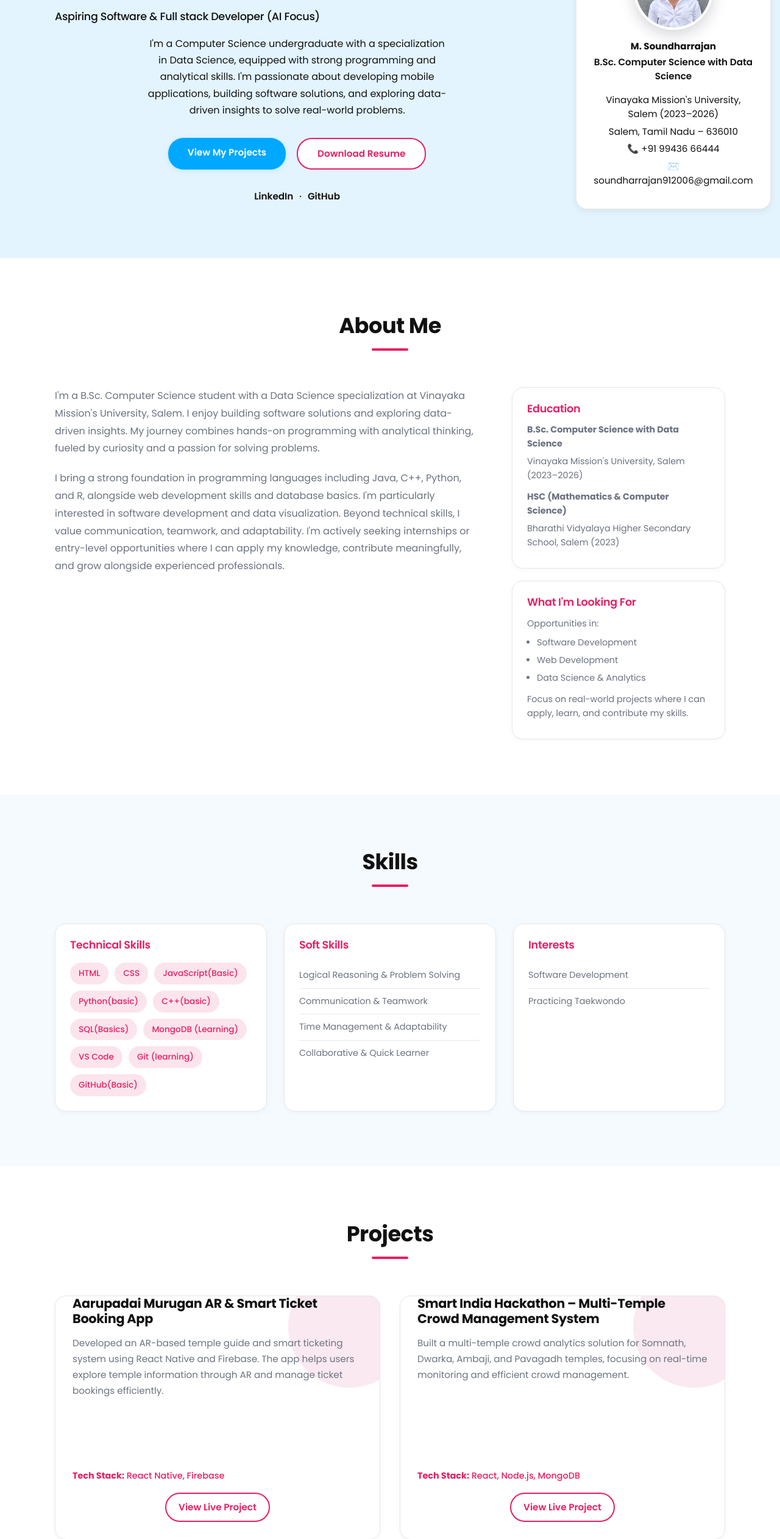
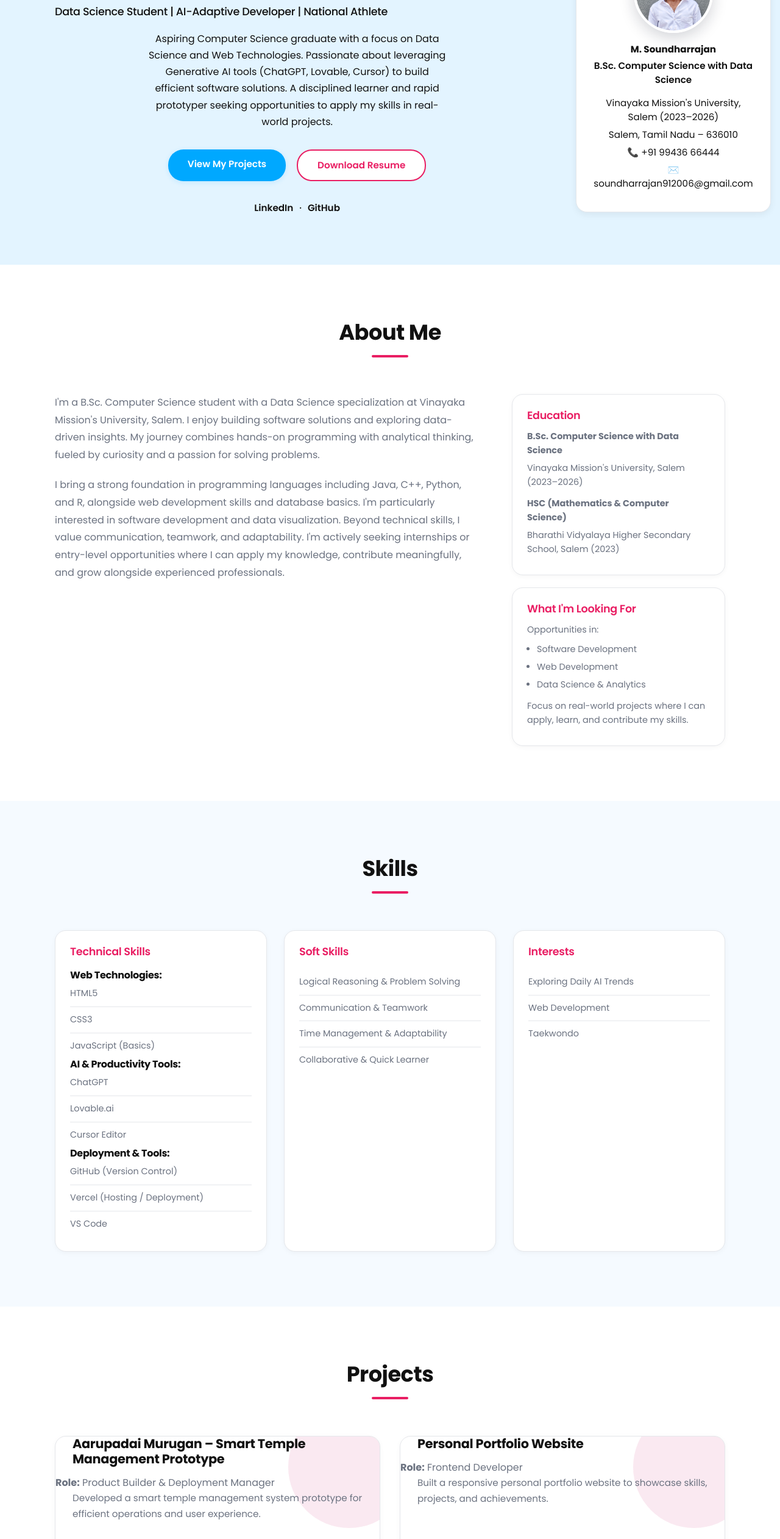
Before and after one commit to soundharrajan912006-tech/portfolio, a plain HTML site: page index.html in a window 1280 px wide. Shown: the part 277-2800 px from the top of the page at 61% size. Drawn offline with Linux system fonts and the light colour scheme.

Commit message:
Add files via upload

```diff
--- a/index.html
+++ b/index.html
@@ -34,16 +34,16 @@
       <div class="hero-text">
         <h1>Hi, I'm M. Soundharrajan</h1>
         <p class="tag">Computer Science Undergraduate • Data science Specialization </p>
-        <h2>Aspiring Software &amp; Full stack Developer (AI Focus)</h2>
+        <h2>Data Science Student | AI-Adaptive Developer | National Athlete</h2>
         <p class="hero-desc">
-          I'm a Computer Science undergraduate with a specialization in Data Science,
-          equipped with strong programming and analytical skills. I'm passionate about
-          developing mobile applications, building software solutions, and exploring
-          data-driven insights to solve real-world problems.
+          Aspiring Computer Science graduate with a focus on Data Science and Web Technologies.
+          Passionate about leveraging Generative AI tools (ChatGPT, Lovable, Cursor) to build efficient
+          software solutions. A disciplined learner and rapid prototyper seeking opportunities to apply
+          my skills in real-world projects.
         </p>
         <div class="hero-actions">
           <a href="#projects" class="btn primary">View My Projects</a>
-          <a href="sp.pdf" class="btn secondary" download="M_Soundharrajan_Resume.pdf">Download Resume</a>
+          <a href="resume sr.pdf" class="btn secondary" download="M_Soundharrajan_Resume.pdf">Download Resume</a>
         </div>
         <div class="hero-socials">
           <a href="https://www.linkedin.com/in/soundharrajan-tkd" target="_blank">LinkedIn</a>
@@ -124,17 +124,29 @@
         <!-- Technical Skills -->
         <div class="skill-card">
           <h3>Technical Skills</h3>
-          <div class="skill-tags">
-            <span class="tag-pill">HTML</span>
-            <span class="tag-pill">CSS</span>
-            <span class="tag-pill">JavaScript(Basic)</span>
-            <span class="tag-pill">Python(basic)</span>
-            <span class="tag-pill">C++(basic)</span>
-            <span class="tag-pill">SQL(Basics)</span>
-            <span class="tag-pill">MongoDB (Learning)</span>
-            <span class="tag-pill">VS Code</span>
-            <span class="tag-pill">Git (learning)</span>
-            <span class="tag-pill">GitHub(Basic)</span>
+          <div class="skill-subsection">
+            <h4>Web Technologies:</h4>
+            <ul class="skill-list">
+              <li>HTML5</li>
+              <li>CSS3</li>
+              <li>JavaScript (Basics)</li>
+            </ul>
+          </div>
+          <div class="skill-subsection">
+            <h4>AI & Productivity Tools:</h4>
+            <ul class="skill-list">
+              <li>ChatGPT</li>
+              <li>Lovable.ai</li>
+              <li>Cursor Editor</li>
+            </ul>
+          </div>
+          <div class="skill-subsection">
+            <h4>Deployment & Tools:</h4>
+            <ul class="skill-list">
+              <li>GitHub (Version Control)</li>
+              <li>Vercel (Hosting / Deployment)</li>
+              <li>VS Code</li>
+            </ul>
           </div>
         </div>
 
@@ -153,8 +165,9 @@
         <div class="skill-card">
           <h3>Interests</h3>
           <ul class="skill-list">
-            <li>Software Development</li>
-            <li>Practicing Taekwondo</li>
+            <li>Exploring Daily AI Trends</li>
+            <li>Web Development</li>
+            <li>Taekwondo</li>
           </ul>
         </div>
       </div>
@@ -169,46 +182,26 @@
       <div class="projects-grid">
         <div class="project-card">
           <div class="accent-block" style="width: 200px; height: 200px; border-radius: 50%; top: -50px; right: -50px;"></div>
-          <h3>Aarupadai Murugan AR &amp; Smart Ticket Booking App</h3>
+          <h3>Aarupadai Murugan – Smart Temple Management Prototype</h3>
+          <p class="project-role"><strong>Role:</strong> Product Builder & Deployment Manager</p>
           <p class="project-desc">
-            Developed an AR-based temple guide and smart ticketing system using React Native
-            and Firebase. The app helps users explore temple information through AR and
-            manage ticket bookings efficiently.
+            Developed a smart temple management system prototype for efficient operations and user experience.
           </p>
-          <p class="project-tech"><strong>Tech Stack:</strong> React Native, Firebase</p>
-          <a href="https://templedharsann.netlify.app" class="project-link" target="_blank" rel="noopener noreferrer">View Live Project</a>
+          <p class="project-tech"><strong>Tech Stack:</strong> React Native (Lovable.ai), GitHub, Vercel</p>
         </div>
 
         <div class="project-card">
           <div class="accent-block" style="width: 200px; height: 200px; border-radius: 50%; top: -50px; right: -50px;"></div>
-          <h3>Smart India Hackathon – Multi-Temple Crowd Management System</h3>
+          <h3>Personal Portfolio Website</h3>
+          <p class="project-role"><strong>Role:</strong> Frontend Developer</p>
           <p class="project-desc">
-            Built a multi-temple crowd analytics solution for Somnath, Dwarka, Ambaji, and Pavagadh temples, focusing on real-time monitoring and efficient crowd management.
+            Built a responsive personal portfolio website to showcase skills, projects, and achievements.
           </p>
-          <p class="project-tech"><strong>Tech Stack:</strong> React, Node.js, MongoDB</p>
-          <a href="https://templeglow.netlify.app" class="project-link" target="_blank" rel="noopener noreferrer">View Live Project</a>
+          <p class="project-tech"><strong>Tech Stack:</strong> HTML5, CSS3, Vercel</p>
+          <a href="https://portfolio-zv5o.vercel.app/" class="project-link" target="_blank" rel="noopener noreferrer">View Live Project</a>
         </div>
 
-        <div class="project-card">
-          <h3>Expense Tracker – Personal Finance Dashboard</h3>
-          <p class="project-desc">
-            Built a responsive expense tracker web app that helps users record daily expenses,
-            categorize spending, and view totals over time using a clean dashboard-style interface.
-          </p>
-          <p class="project-tech">
-            <strong>Tech Stack:</strong> HTML, CSS, JavaScript
-          </p>
-          <a
-            href="https://expense-tracker-chi-ashen.vercel.app/"
-            class="project-link"
-            target="_blank"
-            rel="noopener noreferrer"
-          >
-            View Live Project
-          </a>
-        </div>
 
-        <div class="project-card project-card-placeholder">
           <div class="accent-block" style="width: 200px; height: 200px; border-radius: 50%; top: -50px; right: -50px;"></div>
           <h3>Next Project Coming Soon</h3>
           <p class="project-desc">
@@ -228,26 +221,23 @@
 
       <div class="achievements-grid">
         <div class="achievement-card">
-          <h3>National Level Taekwondo Participant</h3>
+          <h3>National Level Athlete – Represented University at All India Inter-University Taekwondo Championship</h3>
           <p>
-            Represented the University at the All India University
-            Taekwondo Championship.
+            Competed at the national level, showcasing dedication and skill in Taekwondo.
           </p>
         </div>
 
         <div class="achievement-card">
-          <h3>Smart India Hackathon (SIH)</h3>
+          <h3>Smart India Hackathon Participant</h3>
           <p>
-            Actively contributed to the development of a crowd management solution
-            in the Smart India Hackathon.
+            Participated in the Smart India Hackathon, contributing to innovative solutions.
           </p>
         </div>
 
         <div class="achievement-card">
-          <h3>Soft Skills Training – Unnati</h3>
+          <h3>Certified in Soft Skills – Unnati Training (Leadership & Communication)</h3>
           <p>
-            Completed a 30-day intensive training (Nov 2025) on professional
-            communication, leadership, and workplace readiness.
+            Completed certification in soft skills training focusing on leadership and communication.
           </p>
         </div>
       </div>
```
Also changed, not shown: 1 other file.
